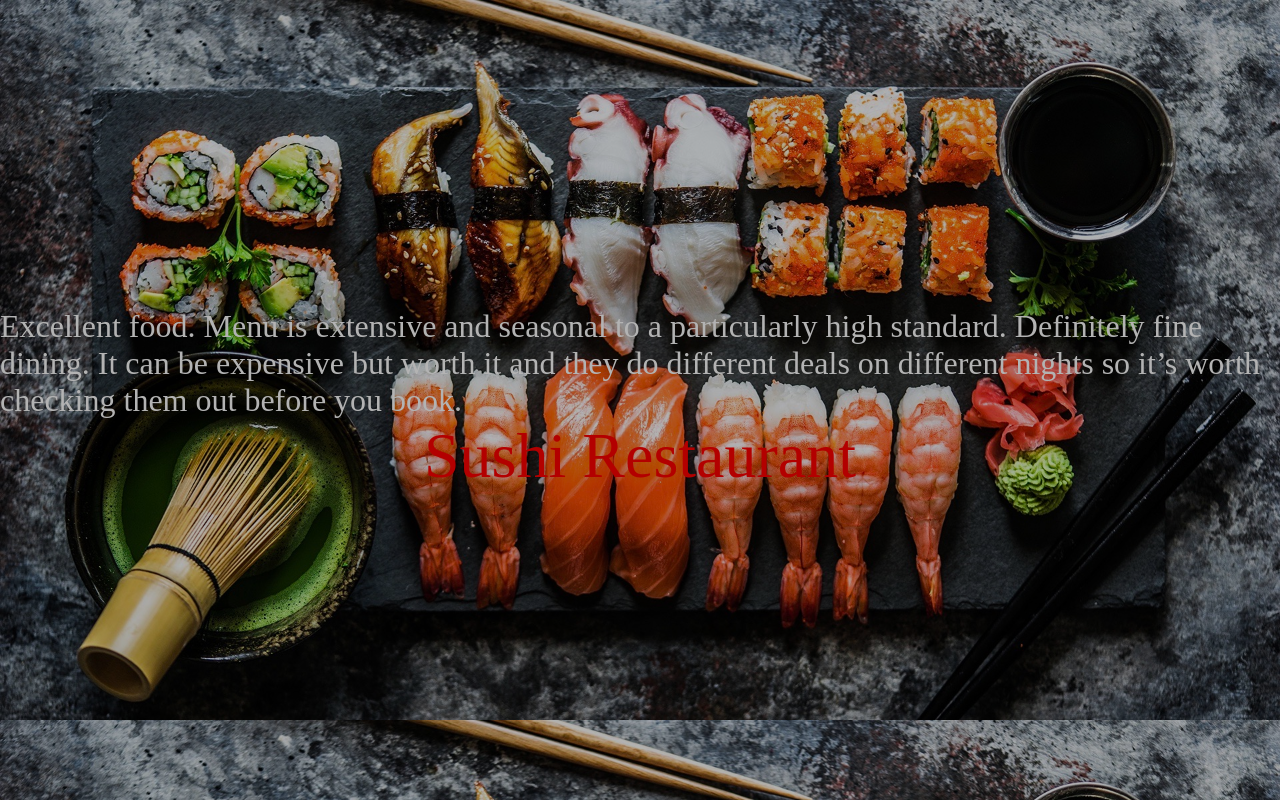
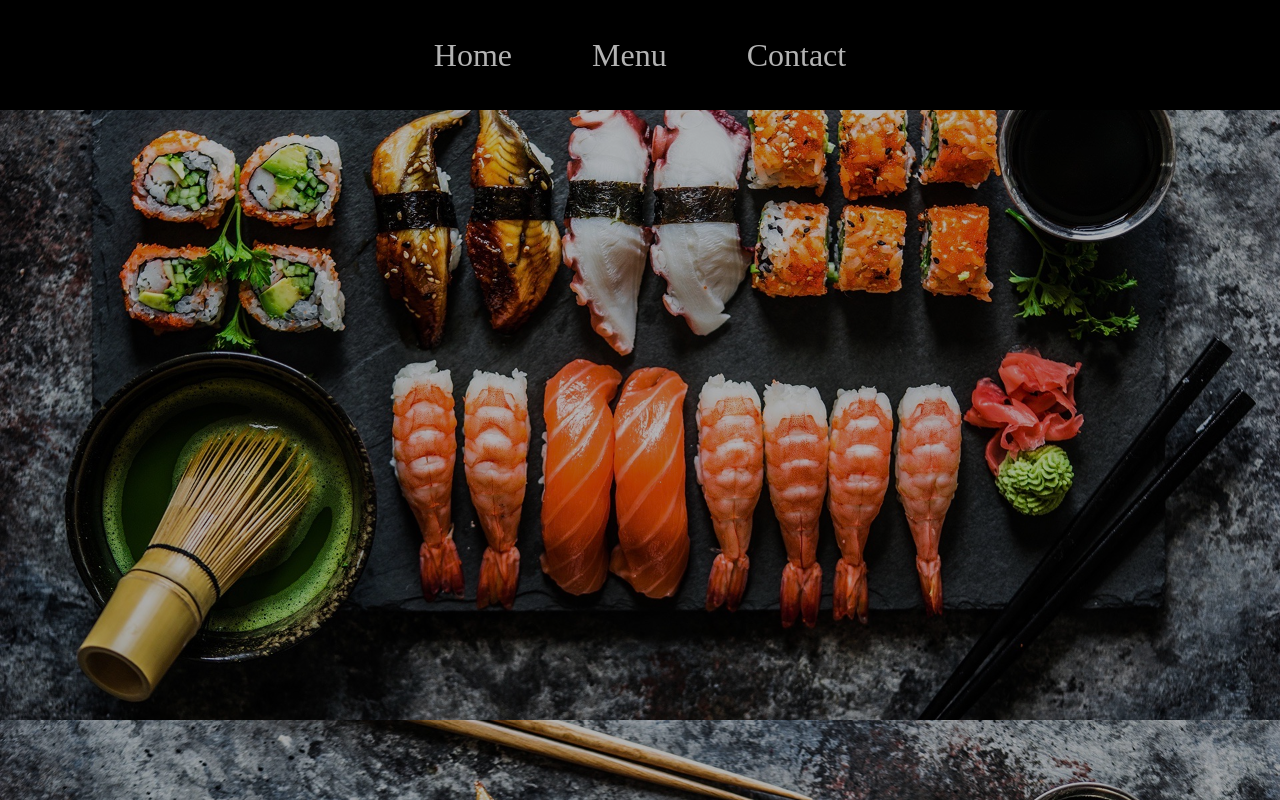
Before and after one commit to aaronsww/restaurantHomepage, a plain HTML site: page index.html in a window 1280 px wide. Drawn offline with Linux system fonts and the light colour scheme.

Commit message:
feat: default homePage bundled and running

```diff
--- a/index.html
+++ b/index.html
@@ -9,12 +9,8 @@
   </head>
   <body>
     <div id="content">
-      <div id="description">
-        Excellent food. Menu is extensive and seasonal to a particularly high
-        standard. Definitely fine dining. It can be expensive but worth it and
-        they do different deals on different nights so it’s worth checking them
-        out before you book.
-      </div>
+
+    </div>
     </div>
     <script src="main.js"></script>
   </body>
--- a/main.js
+++ b/main.js
@@ -1 +1 @@
-(()=>{"use strict";!function(){const t=document.createElement("div");t.textContent="Sushi Restaurant",t.setAttribute("id","title"),document.querySelector("#content").appendChild(t),console.log("hey ;)")}()})();
+(()=>{"use strict";!function(){const t=document.querySelector("#content"),e=document.createElement("div");e.setAttribute("id","topBar");const n=document.createElement("div");n.textContent="Home",n.setAttribute("id","homeBtn");const o=document.createElement("div");o.textContent="Menu",o.setAttribute("id","menuBtn");const c=document.createElement("div");c.textContent="Contact",c.setAttribute("id","contactBtn"),e.appendChild(n),e.appendChild(o),e.appendChild(c),t.appendChild(e),console.log("hey ;)")}()})();
--- a/styles.css
+++ b/styles.css
@@ -8,10 +8,18 @@ body{
     background-image: url('images/sushi.jpg');
     background-size: 100%;
     opacity: 70%;
+}
+#topBar{
     display: flex;
-    flex-direction: column;
+    justify-content: center;
     align-items: center;
-    justify-content: center;
+    background-color: black;
+    height: 110px;
+    color: white;
+}
+#topBar>div{
+    margin: 40px;
+    font-size: 32px;
 }
 #title{
     font-size: 64px;
```
